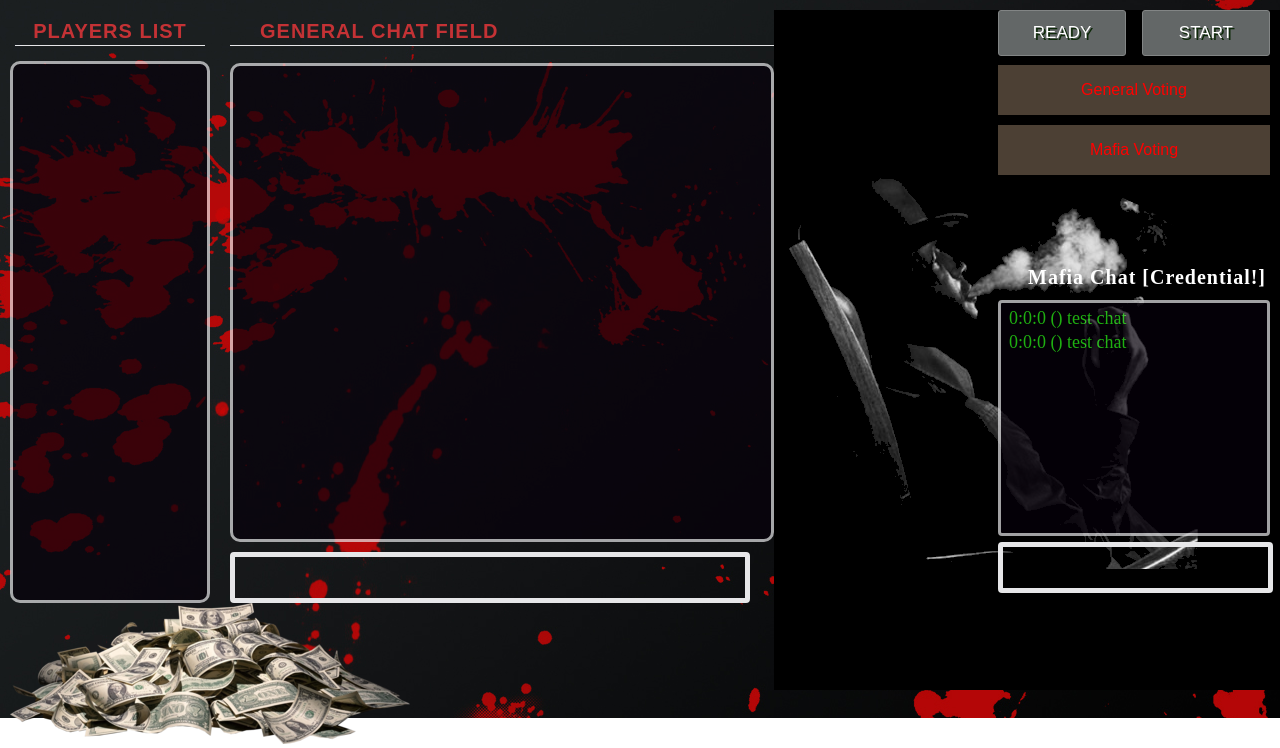
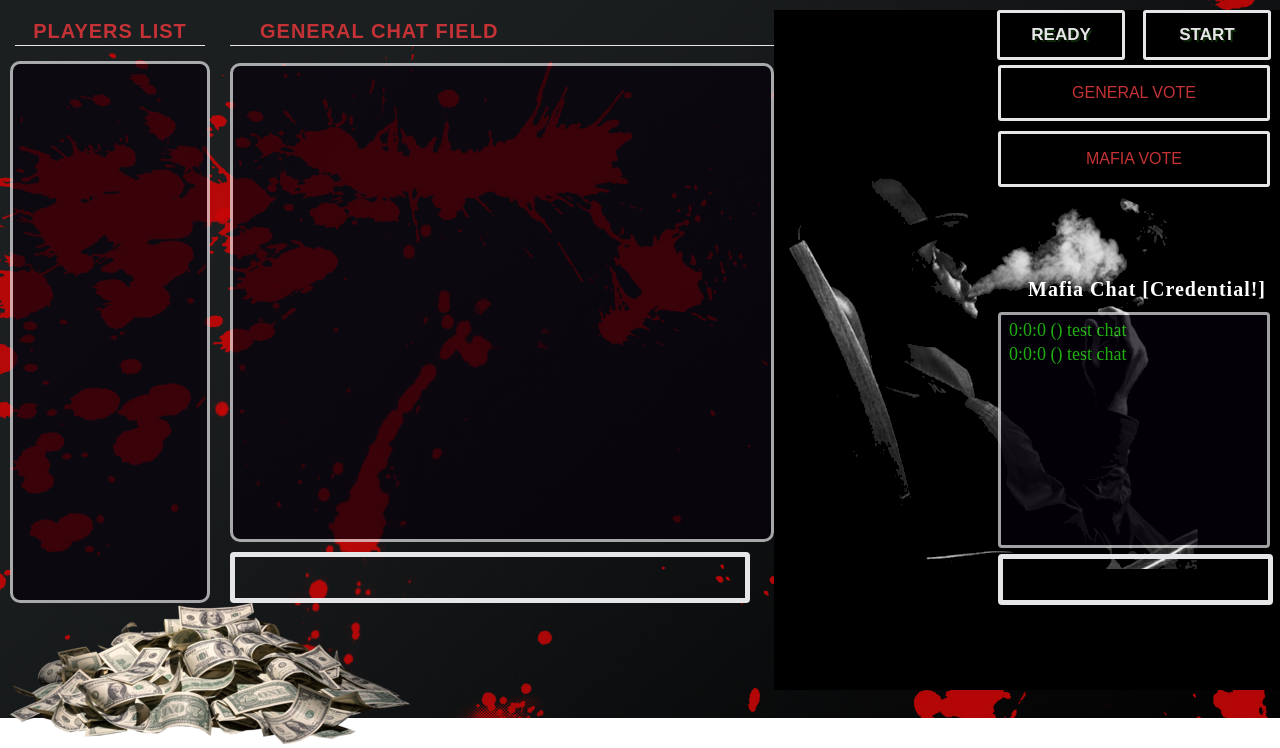
Before and after one commit to Leedeoksang/network_project, a website: page app/index.html in a window 1280 px wide. Shown: the part 91-839 px from the top of the page. Drawn offline with nearby package versions, Linux system fonts and the light colour scheme; some packages are replaced by stand-ins of ours; files that its build step writes are made by us from their sources; a script that the page names is missing.

Commit message:
style check

```diff
--- a/app/styles/vottingfield.scss
+++ b/app/styles/vottingfield.scss
@@ -4,25 +4,26 @@
 }
 
 #ready{
-	right:6px;
+	right:7px;
 }
 
 #start{
-	left: 6px;
+	left:7px;
 }
 
 .button {
 	position: relative;
-	background-color:#636767;
+	background: transparent;
 	-moz-border-radius:3px;
 	-webkit-border-radius:3px;
 	border-radius:3px;
-	border:1px solid #828585;
+	border:3px solid #e6e6e8;
 	display:inline-block;
 	cursor:pointer;
-	color:#ffffff;
+	color: #e6e6e8;
 	font-family:Arial;
 	font-size:17px;
+	font-weight: bold;
 	padding:12px 31px;
 	text-decoration:none;
 	text-shadow:2px 2px 0px #0d2908;
@@ -32,12 +33,14 @@
 }
 
 .button:hover {
-	background-color:#56242a;
+	//background-color:#56242a;
 }
 .button:active {
-	background-color:#56242a;
+	//background-color:#56242a;
 	position:relative;
 	top:1px;
+	color: #c43235;
+	background-image: url('../../styles/bloody-bullet-holes-2c.png');
 }
 
 #voting-list{
@@ -57,11 +60,12 @@
 }
 
 .dropbtn {
-    background-color:#4c4034;
-    color: red;
+    background: transparent;
+		border-radius:3px;
+    color: #c43235;
     padding: 16px;
     font-size: 16px;
-    border: none;
+		border:3px solid #e6e6e8;
     cursor: pointer;
 		width: 100%;
 		margin-bottom: 10px;
@@ -70,7 +74,7 @@
 .dropdown-content {
     display: none;
     position: absolute;
-    background-color: #f9f9f9;
+    background-color: #300032;
     min-width: 160px;
     box-shadow: 0px 8px 16px 0px rgba(0,0,0,0.2);
     z-index: 1;
@@ -78,14 +82,22 @@
 }
 
 .dropdown-content a {
-    color: black;
+    color: #e6e6e8;
     padding: 12px 16px;
     text-decoration: none;
     display: block;
+		border:1px solid #e6e6e8;
+		//cursor: pointer;
 }
 
 .dropdown-content a:hover {
-	background-color: #6f665c;
+	background-color: black;
+	cursor: pointer;
+}
+
+.dropdown-content a:active {
+	color: #c43235;
+	background-image: url('../../styles/bloody-bullet-holes-2c.png');
 }
 
 .dropdown:hover .dropdown-content {
@@ -93,7 +105,7 @@
 }
 
 .dropdown:hover .dropbtn {
-    background-color: #5d5348;
+    background-color: #300032;
 }
 
 .mafia-chat{
--- a/app/views/vottingfield.html
+++ b/app/views/vottingfield.html
@@ -4,14 +4,14 @@
 </div>
 <div id="voting-list">
   <div class="dropdown" id="general">
-    <button class="dropbtn">General Voting</button>
+    <button class="dropbtn">GENERAL VOTE</button>
       <div class="dropdown-content" id="general">
         <a ng-repeat="general in data.generalList" ng-bind="general.name" ng-click="clickGeneral(general)"></a>
       </div>
   </div>
 
   <div class="dropdown">
-    <button class="dropbtn">Mafia Voting</button>
+    <button class="dropbtn">MAFIA VOTE</button>
       <div class="dropdown-content">
         <a ng-repeat="mafia in data.mafiaList" ng-bind="mafia.name" ng-click="clickMafia(mafia)"></a>
       </div>
```
Also changed, not shown: app/styles/bloody-bullet-holes-2c.png (added), app/styles/whole.jpg (deleted), app/styles/whole.png (added).
